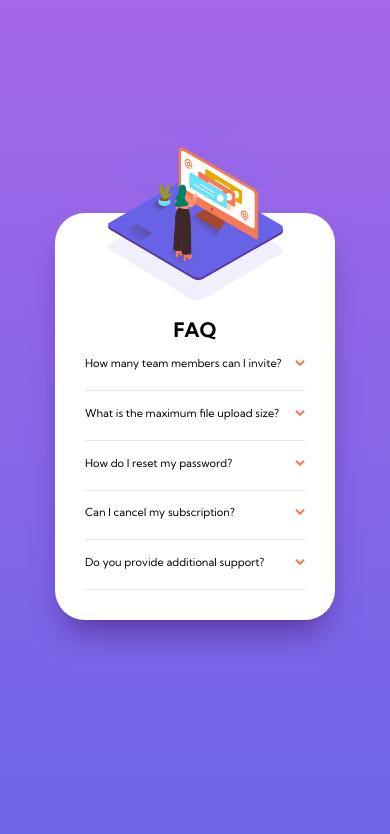
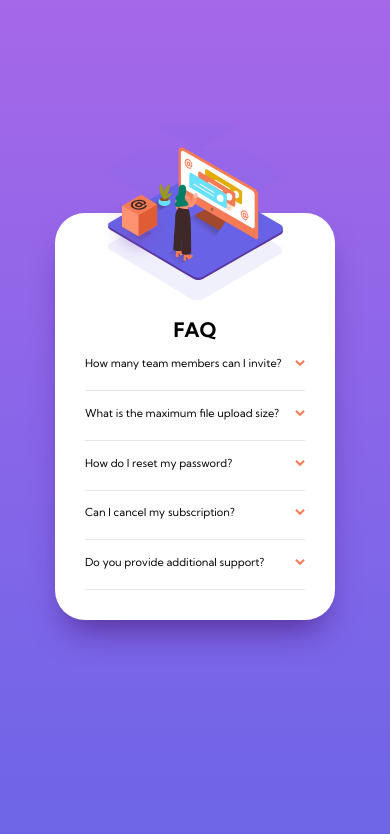
Before and after one commit to nirglus/faq-accordion-card-main, a plain HTML site: page index.html in a window 390 px wide. Shown: the part 132-966 px from the top of the page. Drawn offline with Linux system fonts and the light colour scheme.

Commit message:
adjust box img

```diff
--- a/css/style.css
+++ b/css/style.css
@@ -128,6 +128,8 @@ body{
         background-size: contain;
     }
     .box-img{
-        width: 200px;
+        width: 75px;
+        right: 106px;
+        bottom: 34px;
     }
 }
```
